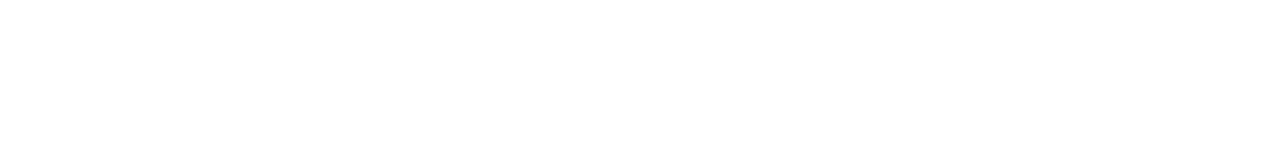
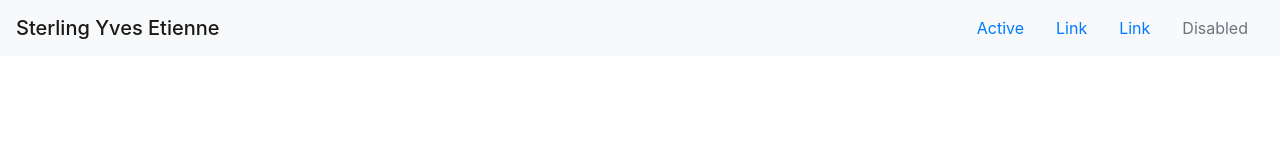
Before and after one commit to Sterlingdev17/repo_responsive_portfolio, a plain HTML site: page index.html in a window 1280 px wide. Drawn offline with nearby package versions, Linux system fonts and the light colour scheme.

Commit message:
add pictures

```diff
--- a/index.html
+++ b/index.html
@@ -4,8 +4,27 @@
     <meta charset="UTF-8">
     <meta name="viewport" content="width=device-width, initial-scale=1.0">
     <title>Document</title>
+    <link rel="stylesheet" href="https://stackpath.bootstrapcdn.com/bootstrap/4.4.1/css/bootstrap.min.css" integrity="sha384-Vkoo8x4CGsO3+Hhxv8T/Q5PaXtkKtu6ug5TOeNV6gBiFeWPGFN9MuhOf23Q9Ifjh" crossorigin="anonymous">
 </head>
 <body>
+    <nav class="navbar navbar-light bg-light">
+        <span class="navbar-brand mb-0 h1">Sterling Yves Etienne</span>
+
+      <ul class="nav justify-content-end">
+        <li class="nav-item">
+          <a class="nav-link active" href="#">Active</a>
+        </li>
+        <li class="nav-item">
+          <a class="nav-link" href="#">Link</a>
+        </li>
+        <li class="nav-item">
+          <a class="nav-link" href="#">Link</a>
+        </li>
+        <li class="nav-item">
+          <a class="nav-link disabled" href="#" tabindex="-1" aria-disabled="true">Disabled</a>
+        </li>
+      </ul>
+    </nav>
 
 </body>
 </html>
```
Also changed, not shown: 02-CSS-Bootstrap/instructions/Assets/Images/640-contact.jpg (added), 02-CSS-Bootstrap/instructions/Assets/Images/640-index.jpg (added), 02-CSS-Bootstrap/instructions/Assets/Images/640-portfolio.jpg (added), 02-CSS-Bootstrap/instructions/Assets/Images/768-contact.jpg (added), 02-CSS-Bootstrap/instructions/Assets/Images/768-index.jpg (added), 02-CSS-Bootstrap/instructions/Assets/Images/768-portfolio.jpg (added), 02-CSS-Bootstrap/instructions/Assets/Images/980-contact.jpg (added), 02-CSS-Bootstrap/instructions/Assets/Images/980-index.jpg (added), 02-CSS-Bootstrap/instructions/Assets/Images/980-portfolio.jpg (added), 1 other file.
